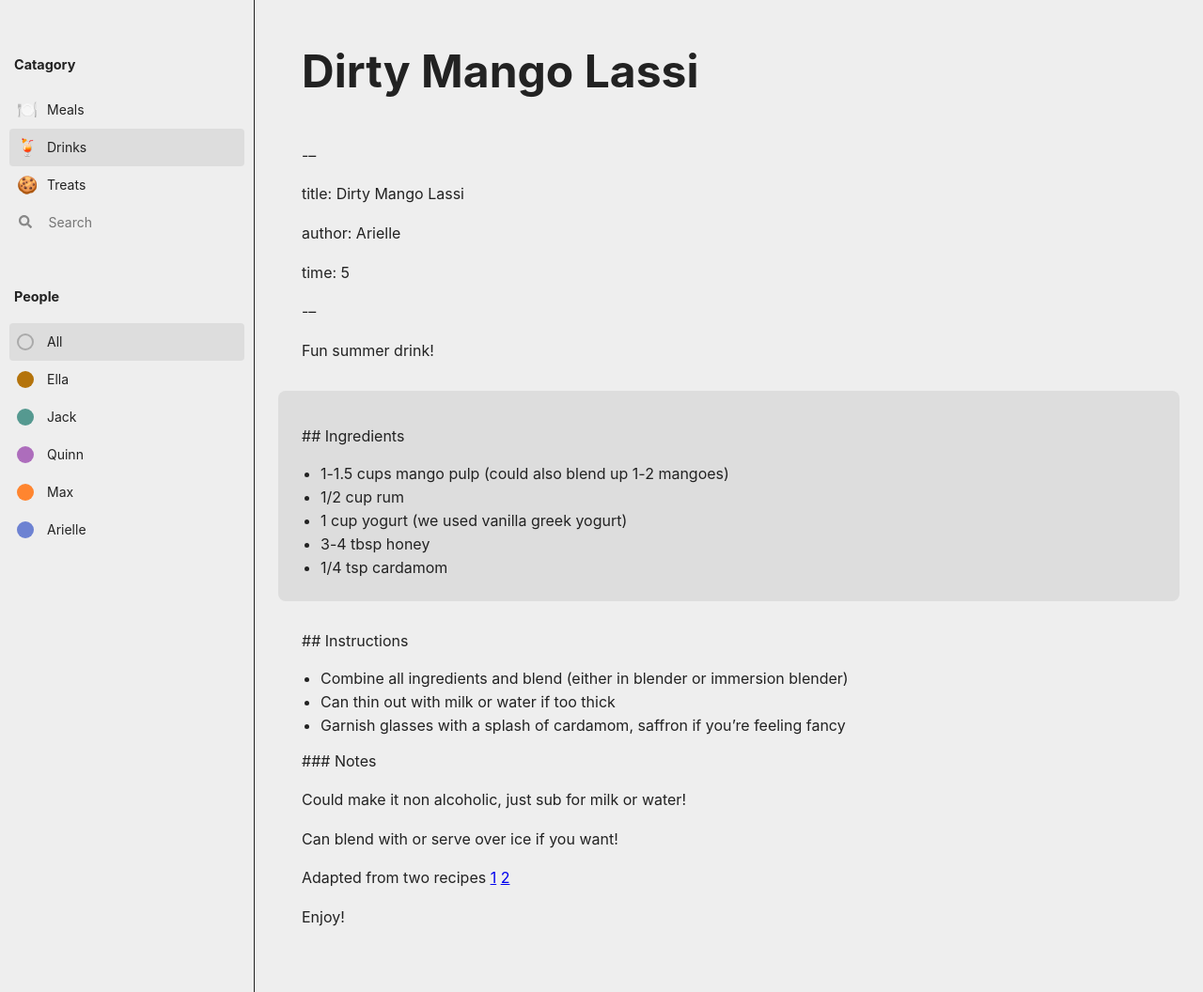
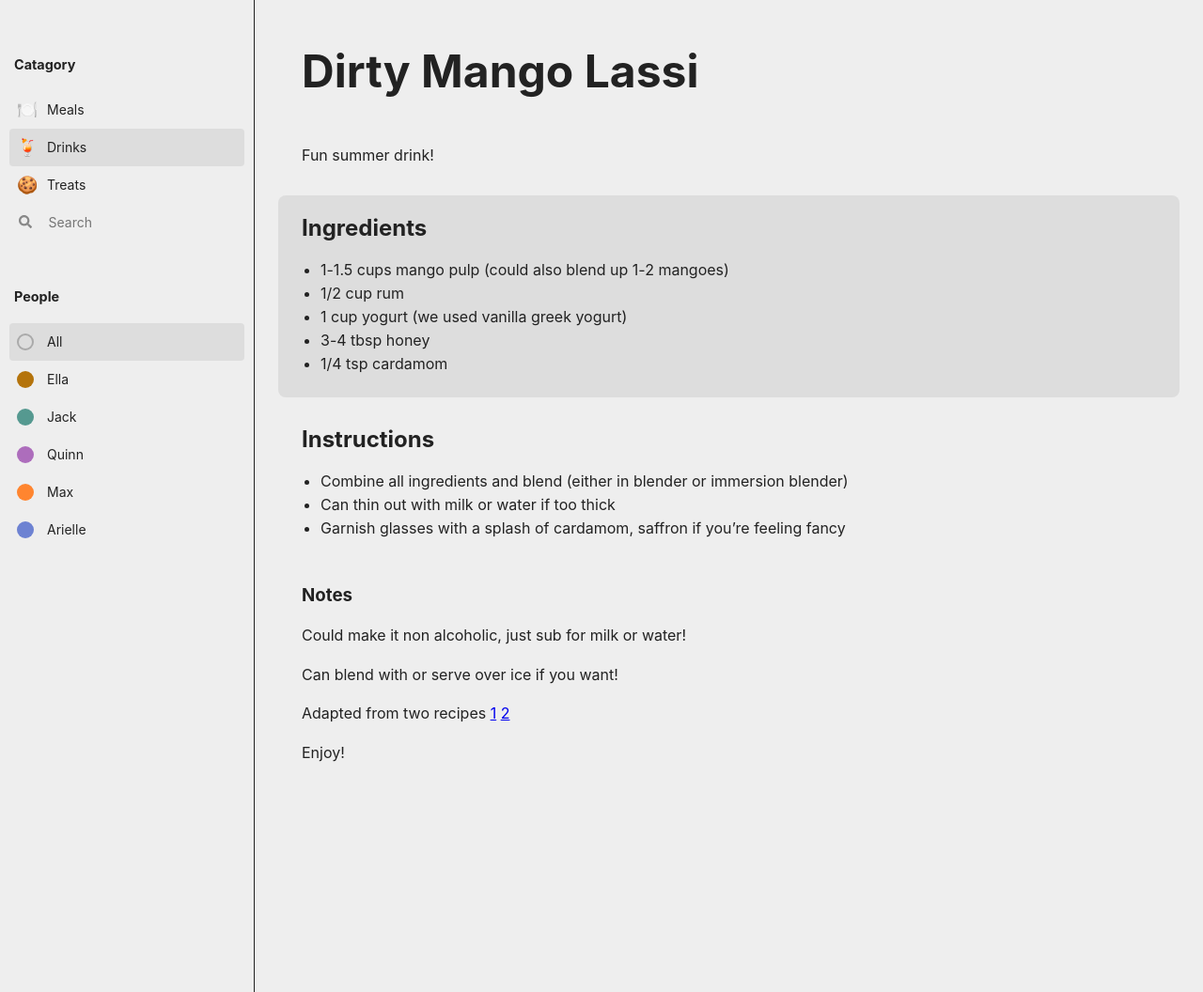
Before and after one commit to qjack001/Git-Cooking, a Jekyll site: the page built from _posts/drinks/2020-08-31-Dirty-Mango-Lassi.md, in a window 1280 px wide and 1056 px high. Shown: the whole window at 94% size. Built offline with Jekyll 4.4.1, drawn with Linux system fonts in a browser that asks for light colours.

Commit message:
fix formating

```diff
--- a/_posts/drinks/2020-08-31-Dirty-Mango-Lassi.md
+++ b/_posts/drinks/2020-08-31-Dirty-Mango-Lassi.md
@@ -1,63 +1,37 @@
-\---
-
+---
 title: Dirty Mango Lassi
-
 author: Arielle
-
 time: 5
-
-\---
-
-
+---
 
 <!-- description -->
-
 Fun summer drink!
 
 <section markdown="1">
 
-
-
-\## Ingredients
-
-
+## Ingredients
 
 <!-- list the ingredients below -->
-
-
 
 - 1-1.5 cups mango pulp (could also blend up 1-2 mangoes)
 - 1/2 cup rum
 - 1 cup yogurt (we used vanilla greek yogurt)
--  3-4 tbsp honey
+- 3-4 tbsp honey
 - 1/4 tsp cardamom
-
-
 
 </section>
 
-
-
-\## Instructions
-
-
+## Instructions
 
 <!-- list the steps below -->
-
-
 
 - Combine all ingredients and blend (either in blender or immersion blender)
 - Can thin out with milk or water if too thick
 - Garnish glasses with a splash of cardamom, saffron if you're feeling fancy
 
-
-
-\### Notes
-
-
+### Notes
 
 <!-- write any loose notes below -->
-
 Could make it non alcoholic, just sub for milk or water!
 
 Can blend with or serve over ice if you want!
```
